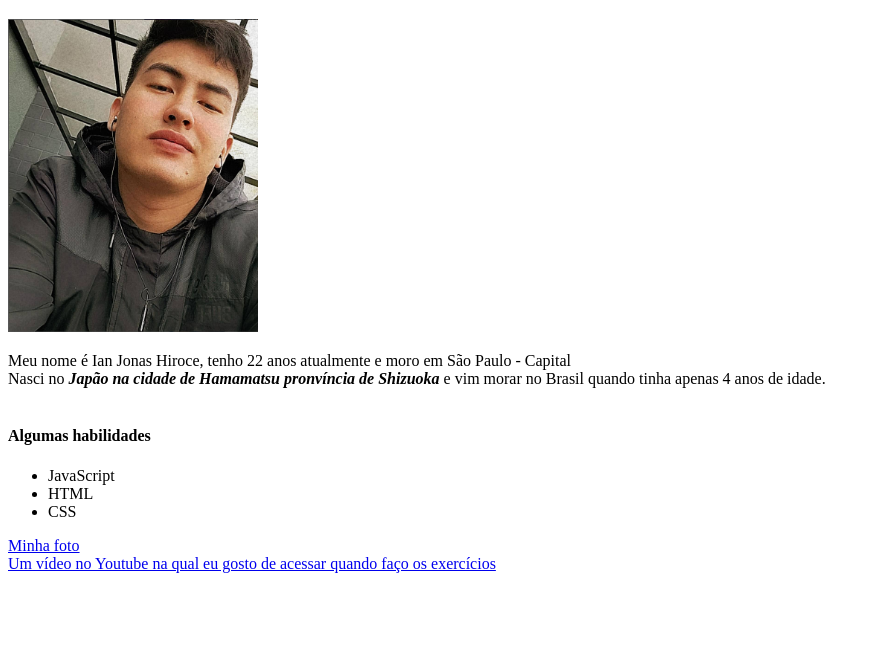
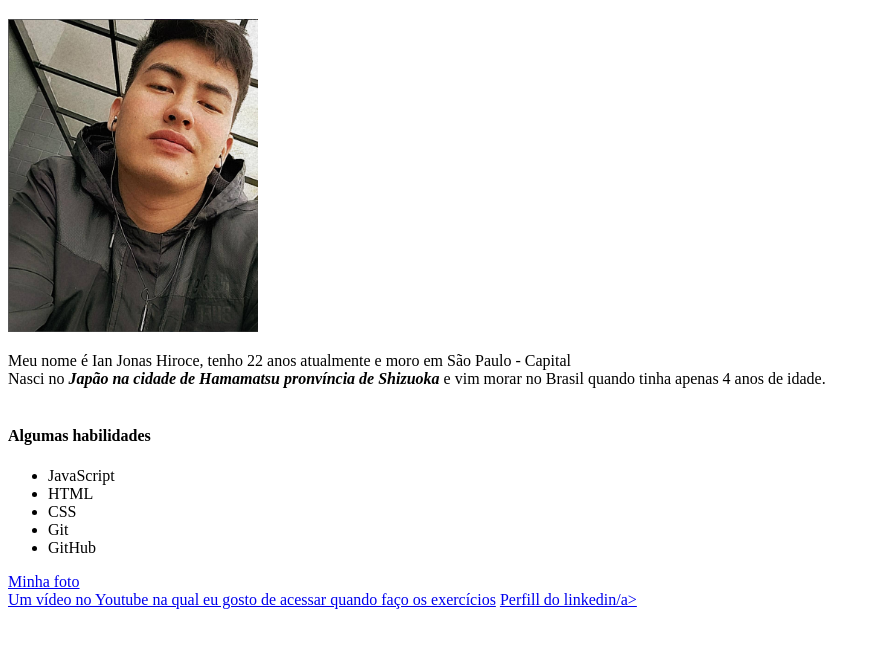
Before and after one commit to ianhiroce/ianhiroce.github.io, a plain HTML site: page index.html in a window 1280 px wide. Shown: the part 79-726 px from the top of the page, without its empty margins (0-880 px from the left). Drawn offline with Linux system fonts and the light colour scheme.

Commit message:
adicionado-linkedin

```diff
--- a/index.html
+++ b/index.html
@@ -20,16 +20,14 @@
         <li>JavaScript</li>
         <li>HTML</li>
         <li>CSS</li>
+        <li>Git</li>
+        <li>GitHub</li>
 
     </ul>
 
 <a href="#minha-foto">Minha foto</a><br>
 <a href="https://www.youtube.com/watch?v=xwZW-m-DpVg" target="_blank">Um vídeo no Youtube na qual eu gosto de acessar quando faço os exercícios</a>
-
-
-
-
-
+<a href="https://www.linkedin.com/in/ianhiroce/" target="_blank">Perfill do linkedin/a>
 
 
 
```
